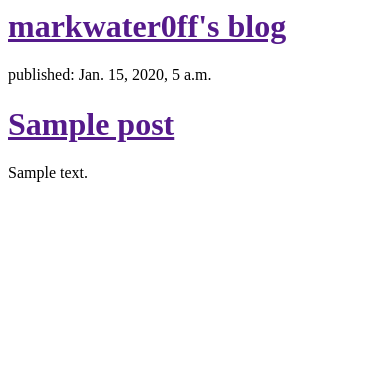
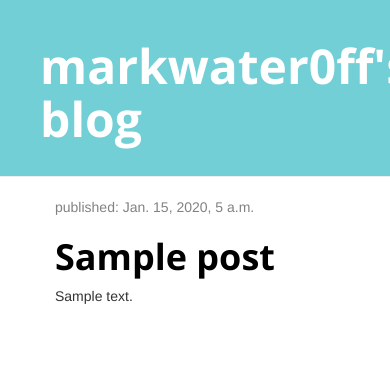
Before and after one commit to Markwater0ff/my-first-blog, a Django app: template blog/templates/blog/post_lists.html in a window 390 px wide; the page is wider, and only the part inside the window is pictured. Shown: the top 375 px of that part. Run offline with Django 3.2, Linux system fonts and the light colour scheme; the template is opened without the code that fills it: values that come from a table or form of the project are taken from there, others are empty; tables that the repository leaves empty hold one stand-in row (values such as "Sample post"); parts of the project's set-up code (start-up, migrations or seed data) failed here and were passed over; some libraries are stand-ins or nearby versions.

Commit message:
Changed up the css and such.

```diff
--- /dev/null
+++ b/blog/static/css/blog.css
@@ -0,0 +1,47 @@
+.page-header {
+    background-color: #72CFD6;
+    margin-top: 0;
+    padding: 20px 20px 20px 40px;
+}
+
+.page-header h1, .page-header h1 a, .page-header h1 a:visited, .page-header h1 a:active {
+    color: #ffffff;
+    font-size: 36pt;
+    text-decoration: none;
+}
+
+.content {
+    margin-left: 40px;
+}
+
+h1, h2, h3, h4 {
+    font-family: 'Open Sans', sans-serif;
+	font-weight: 700;
+}
+
+.date {
+    color: #828282;
+}
+
+.save {
+    float: right;
+}
+
+.post-form textarea, .post-form input {
+    width: 100%;
+}
+
+.top-menu, .top-menu:hover, .top-menu:visited {
+    color: #ffffff;
+    float: right;
+    font-size: 26pt;
+    margin-right: 20px;
+}
+
+.post {
+    margin-bottom: 70px;
+}
+
+.post h1 a, .post h1 a:visited {
+    color: #000000;
+}
--- /dev/null
+++ b/blog/templates/blog/base.html
@@ -0,0 +1,23 @@
+{% load staticfiles %}
+<html>
+    <head>
+        <title>markwater0ff's blog</title>
+		<link rel="stylesheet" href="//maxcdn.bootstrapcdn.com/bootstrap/3.2.0/css/bootstrap.min.css">
+		<link rel="stylesheet" href="//maxcdn.bootstrapcdn.com/bootstrap/3.2.0/css/bootstrap-theme.min.css">
+		<link rel="stylesheet" href="{% static 'css/blog.css' %}">
+		<link href='https://fonts.googleapis.com/css?family=Open+Sans:400,700' rel='stylesheet' type='text/css'>
+	</head>
+	<body>
+		<div class="page-header">
+			<h1><a href="/">markwater0ff's blog</a></h1>
+		</div>
+		<div class="content container">
+			<div class="row">
+				<div class="col-md-8">
+				{% block content %}
+				{% endblock %}
+				</div>
+			</div>
+		</div>
+	</body>
+</html>
--- a/blog/templates/blog/post_lists.html
+++ b/blog/templates/blog/post_lists.html
@@ -1,20 +1,13 @@
-<html>
-    <head>
-        <title>markwater0ff's blog</title>
-    </head>
-    <body>
-        <div>
-            <h1><a href="">markwater0ff's blog</a></h1>
-        </div>
+{% extends 'blog/base.html' %}
 
-
-        {% for post in posts %}
+{% block content %}
+	{% for post in posts %}
+		<div class="post">
+			<div class="date">
+				<p>published: {{ post.published_date }}</p>
 			</div>
-				<p>published: {{ post.published_date }}</p>
-				<h1><a href="">{{ post.title }}</a></h1>
-				<p>{{ post.text|linebreaks }}
-			</div>
-		{% endfor %}
-
-    </body>
-</html>
+			<h1><a href="{% url 'post_detail' pk=post.pk %}">{{ post.title }}</a></h1>
+			<p>{{ post.text|linebreaks }}</p>
+		</div>
+	{% endfor %}
+{% endblock %}
--- a/blog/urls.py
+++ b/blog/urls.py
@@ -3,4 +3,5 @@ from . import views
 
 urlpatterns = [
     url(r'^$', views.post_list, name='post_list'),
+	usr(r'^post/(?P<pk>\d+)/$', views.post_detail, name='post_detail'),
 ]
```
